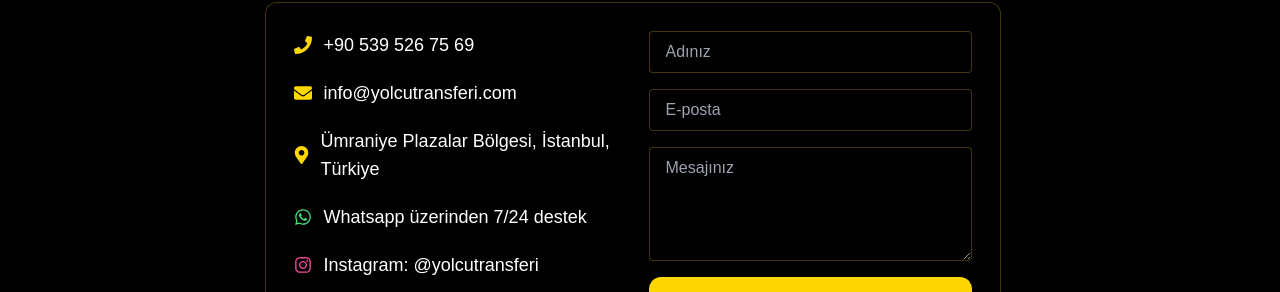
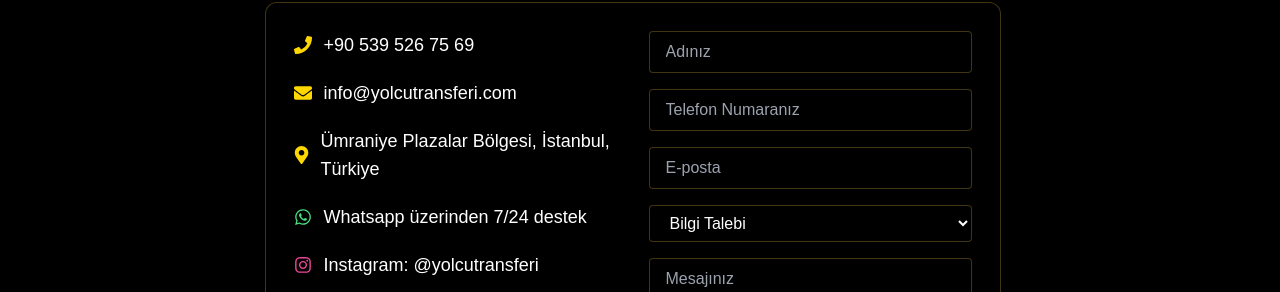
Before and after one commit to haliltayfur/yolcutransferi, a Next.js app: page /iletisim in a window 1280 px wide. Shown: the part 227-519 px from the top of the page. Built offline with nearby package versions, Linux system fonts and the light colour scheme.

Commit message:
Update page.js

```diff
--- a/app/iletisim/page.js
+++ b/app/iletisim/page.js
@@ -3,15 +3,22 @@ import { useState, useEffect } from "react";
 import { FaWhatsapp, FaInstagram, FaPhone, FaMapMarkerAlt, FaEnvelope } from "react-icons/fa";
 
 export default function Iletisim() {
-  const [form, setForm] = useState({ ad: "", email: "", mesaj: "" });
+  const [form, setForm] = useState({
+    ad: "",
+    telefon: "",
+    email: "",
+    konu: "Bilgi Talebi",
+    mesaj: "",
+  });
   const [ok, setOk] = useState(false);
 
-  const handleChange = (e) => setForm({ ...form, [e.target.name]: e.target.value });
+  const handleChange = (e) =>
+    setForm({ ...form, [e.target.name]: e.target.value });
 
   const handleSubmit = (e) => {
     e.preventDefault();
     setOk(true);
-    setForm({ ad: "", email: "", mesaj: "" });
+    setForm({ ad: "", telefon: "", email: "", konu: "Bilgi Talebi", mesaj: "" });
   };
 
   useEffect(() => {
@@ -42,7 +49,7 @@ export default function Iletisim() {
             <span>Whatsapp üzerinden 7/24 destek</span>
           </div>
           <a
-            href="https://www.instagram.com/yolcutransferi"
+            href="https://www.instagram.com/yolcutransferi/"
             target="_blank"
             rel="noopener noreferrer"
             className="flex items-center gap-3 text-lg hover:underline"
@@ -63,6 +70,14 @@ export default function Iletisim() {
           />
           <input
             required
+            name="telefon"
+            value={form.telefon}
+            onChange={handleChange}
+            placeholder="Telefon Numaranız"
+            className="rounded px-4 py-2 bg-black/70 border border-gold/30 text-white focus:outline-none focus:ring-2 focus:ring-gold"
+          />
+          <input
+            required
             name="email"
             value={form.email}
             onChange={handleChange}
@@ -70,6 +85,18 @@ export default function Iletisim() {
             type="email"
             className="rounded px-4 py-2 bg-black/70 border border-gold/30 text-white focus:outline-none focus:ring-2 focus:ring-gold"
           />
+          <select
+            name="konu"
+            value={form.konu}
+            onChange={handleChange}
+            className="rounded px-4 py-2 bg-black/70 border border-gold/30 text-white focus:outline-none focus:ring-2 focus:ring-gold"
+          >
+            <option>Bilgi Talebi</option>
+            <option>Şikayet</option>
+            <option>Rezervasyon</option>
+            <option>İş Birliği</option>
+            <option>Diğer</option>
+          </select>
           <textarea
             required
             name="mesaj"
@@ -86,7 +113,9 @@ export default function Iletisim() {
             Gönder
           </button>
           {ok && (
-            <div className="text-green-400 mt-2">Mesajınız iletildi! En kısa sürede dönüş yapılacaktır.</div>
+            <div className="text-green-400 mt-2">
+              Mesajınız iletildi! En kısa sürede dönüş yapılacaktır.
+            </div>
           )}
         </form>
       </div>
@@ -99,7 +128,7 @@ export default function Iletisim() {
           style={{ border: 0 }}
           loading="lazy"
           allowFullScreen
-          src="https://www.google.com/maps/embed?pb=!1m18!1m12!1m3!1d3010.1205014186815!2d29.12685391558869!3d41.01840137929839!2m3!1f0!2f0!3f0!3m2!1i1024!2i768!4f13.1!3m3!1m2!1s0x14cab739a5d23ad3%3A0x3f1c91c70d802fd5!2s%C3%9Cmraniye%20Plazalar%20B%C3%B6lgesi!5e0!3m2!1str!2str!4v1668011101234!5m2!1str!2str"
+          src="https://www.google.com/maps/embed?pb=!1m18!1m12!1m3!1d3010.4732351280533!2d29.12445547674763!3d41.01817201972074!2m3!1f0!2f0!3f0!3m2!1i1024!2i768!4f13.1!3m3!1m2!1s0x14cab71c6749eb7f%3A0x355d7b2a0dff30e5!2sAkyaka%20AVM!5e0!3m2!1str!2str!4v1717260141741!5m2!1str!2str"
         />
       </div>
 
```
